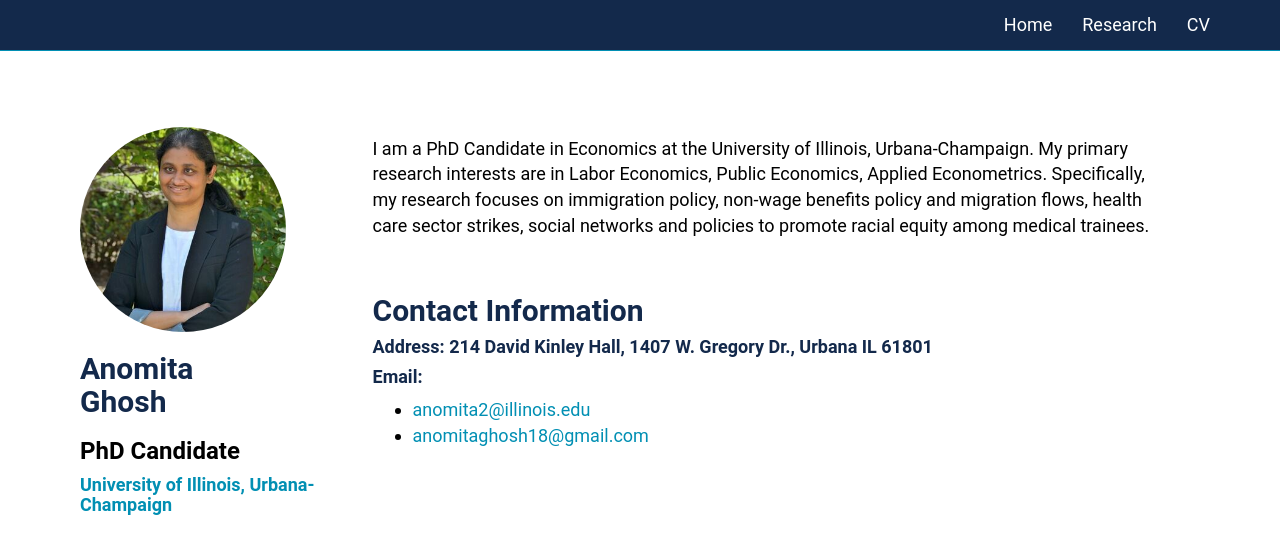
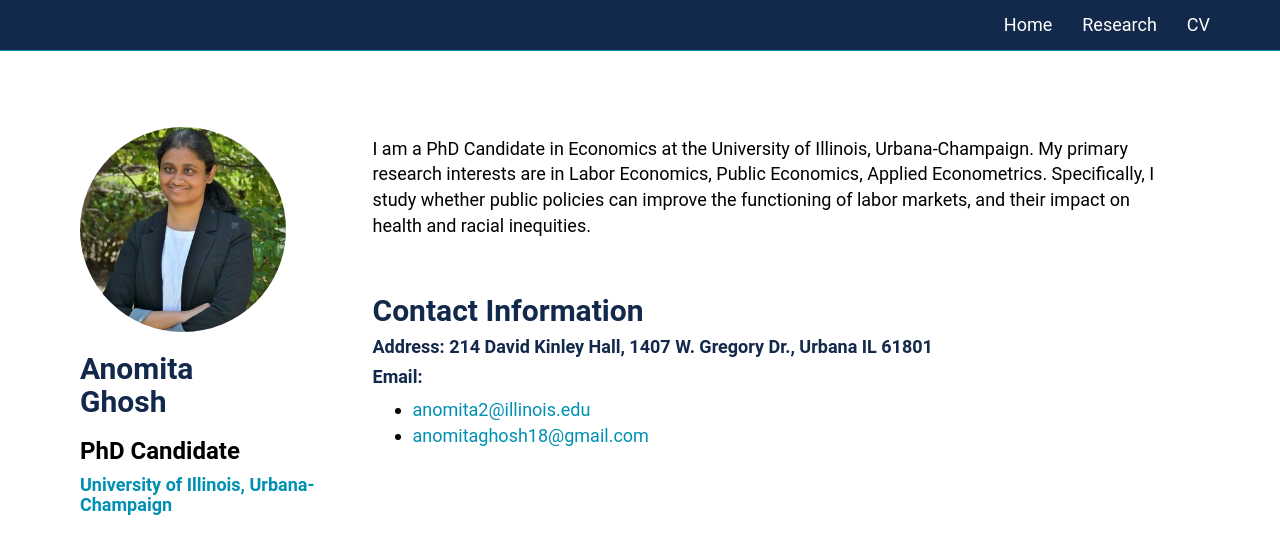
Before and after one commit to anomitaghosh/anomitaghosh.github.io, a Jekyll site: the page built from index.md, in a window 1280 px wide. Shown: the top 554 px of the page. Built offline with Jekyll 4.4.1, drawn with Linux system fonts in a browser that asks for light colours.

Commit message:
Update index.md

```diff
--- a/index.md
+++ b/index.md
@@ -3,7 +3,9 @@ layout: default
 ---
 
 
-I am a PhD Candidate in Economics at the University of Illinois, Urbana-Champaign. My primary research interests are in Labor Economics, Public Economics, Applied Econometrics. Specifically, my research focuses on immigration policy, non-wage benefits policy and migration flows, health care sector strikes, social networks and policies to promote racial equity among medical trainees.
+I am a PhD Candidate in Economics at the University of Illinois, Urbana-Champaign. My primary research interests are in Labor Economics, Public Economics, Applied Econometrics. Specifically, I study whether public policies can improve the functioning of labor markets, and their impact on health and racial inequities.
+
+
 
 
 <br>
```
